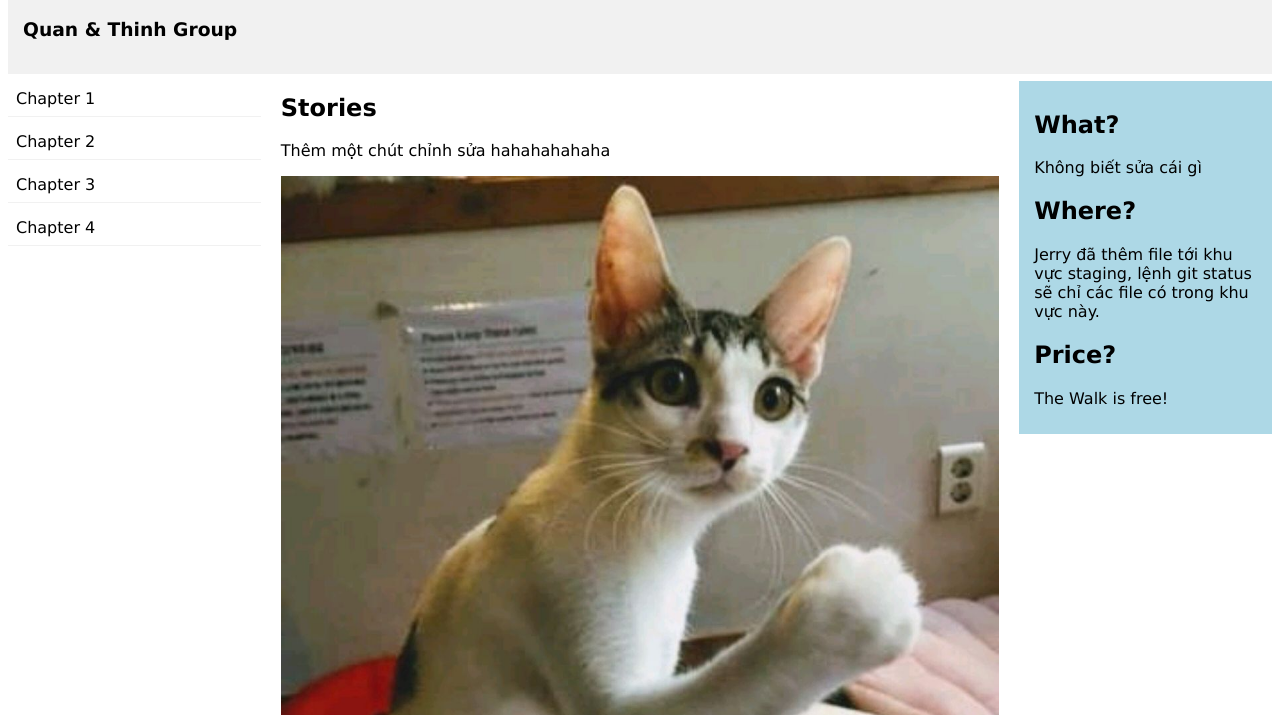
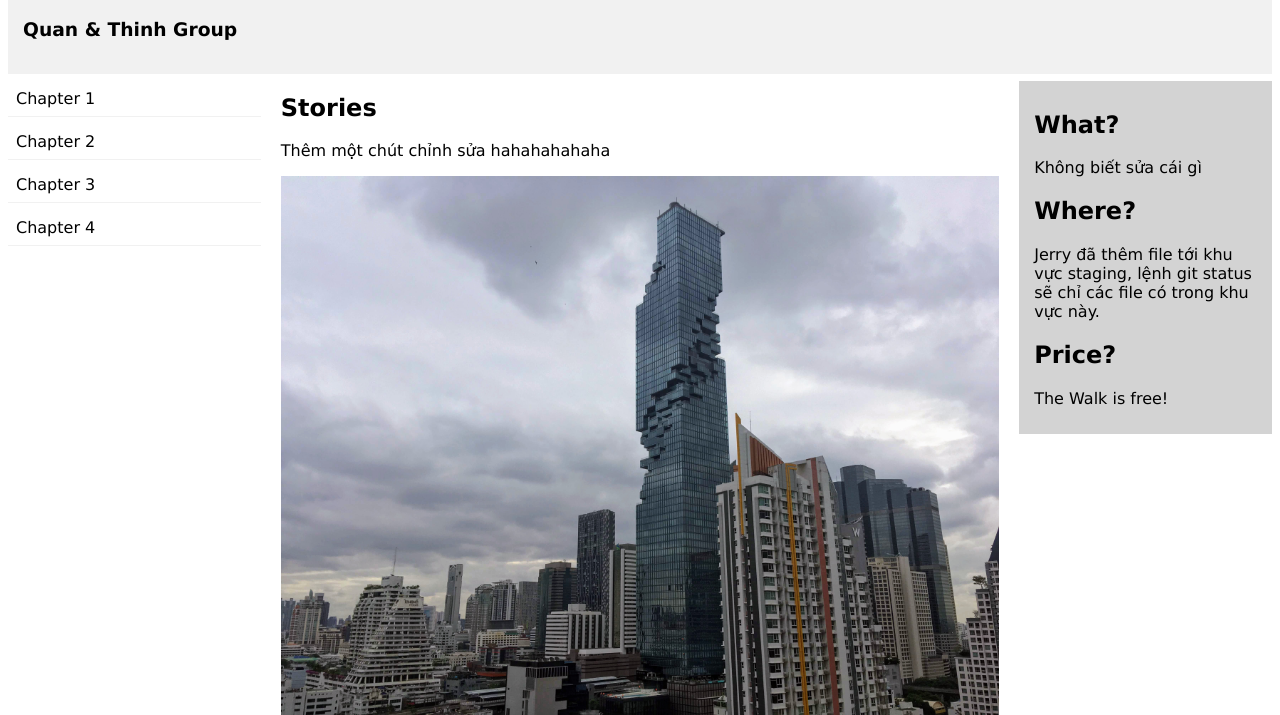
Before and after one commit to thinhhoduc/intern_horus, a plain HTML site: page home.html in a window 1280 px wide. Shown: the part 85-800 px from the top of the page. Drawn offline with Linux system fonts and the light colour scheme.

Commit message:
Resolve Conflict2

```diff
--- a/home.html
+++ b/home.html
@@ -23,7 +23,7 @@
   <div class="main">
     <h2>Stories</h2>
     <p>Thêm một chút chỉnh sửa hahahahahaha</p>
-    <img src="000bo-lai-dam-cho-cai-gio.jpg" style="width:100%">
+    <img src="mahanakhon.jpeg" style="width:100%">
   </div>
 
   <div class="right">
--- a/style.css
+++ b/style.css
@@ -17,7 +17,7 @@
     overflow: hidden;
   }
   .right {
-    background-color: lightblue;
+    background-color: lightgrey;
     float: left;
     width: 20%;
     padding: 10px 15px;
```
